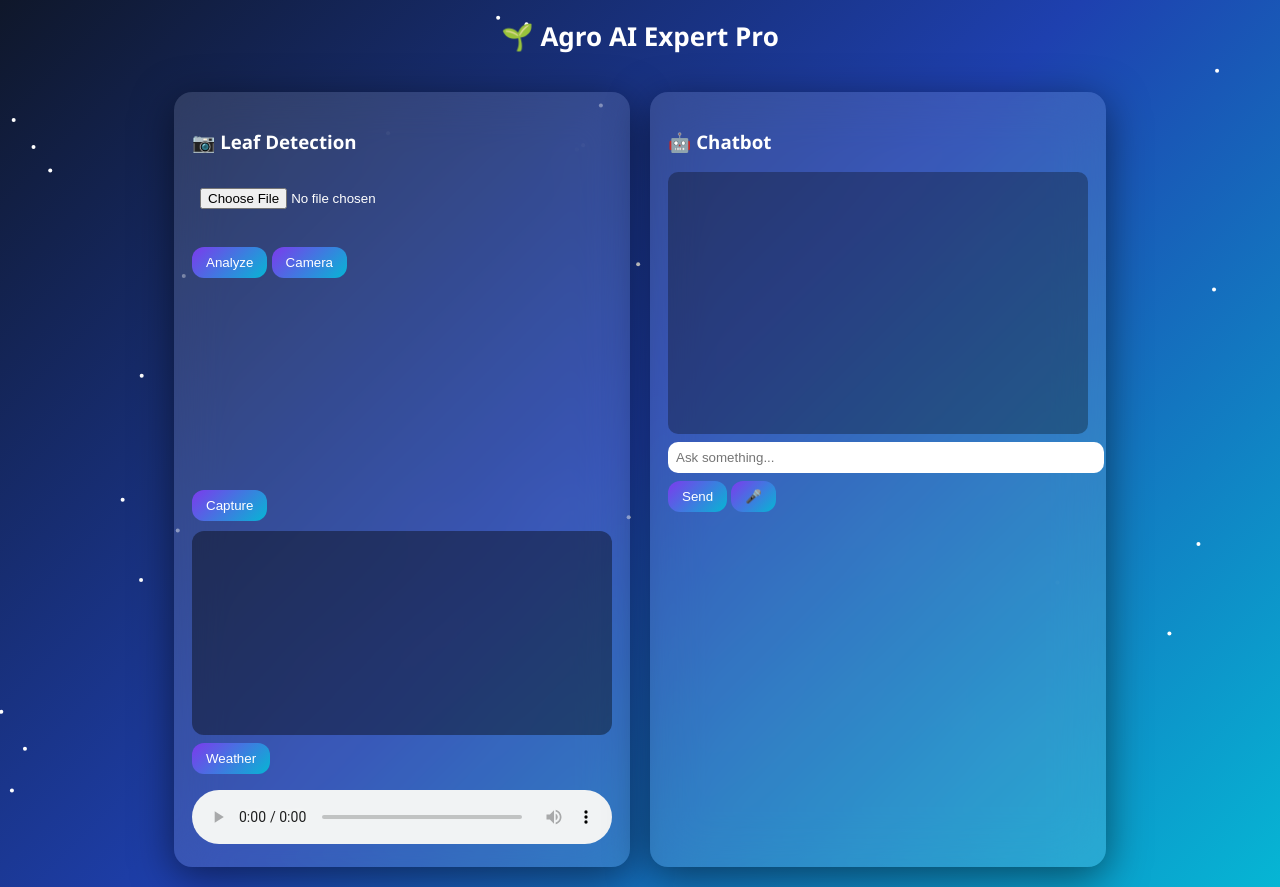
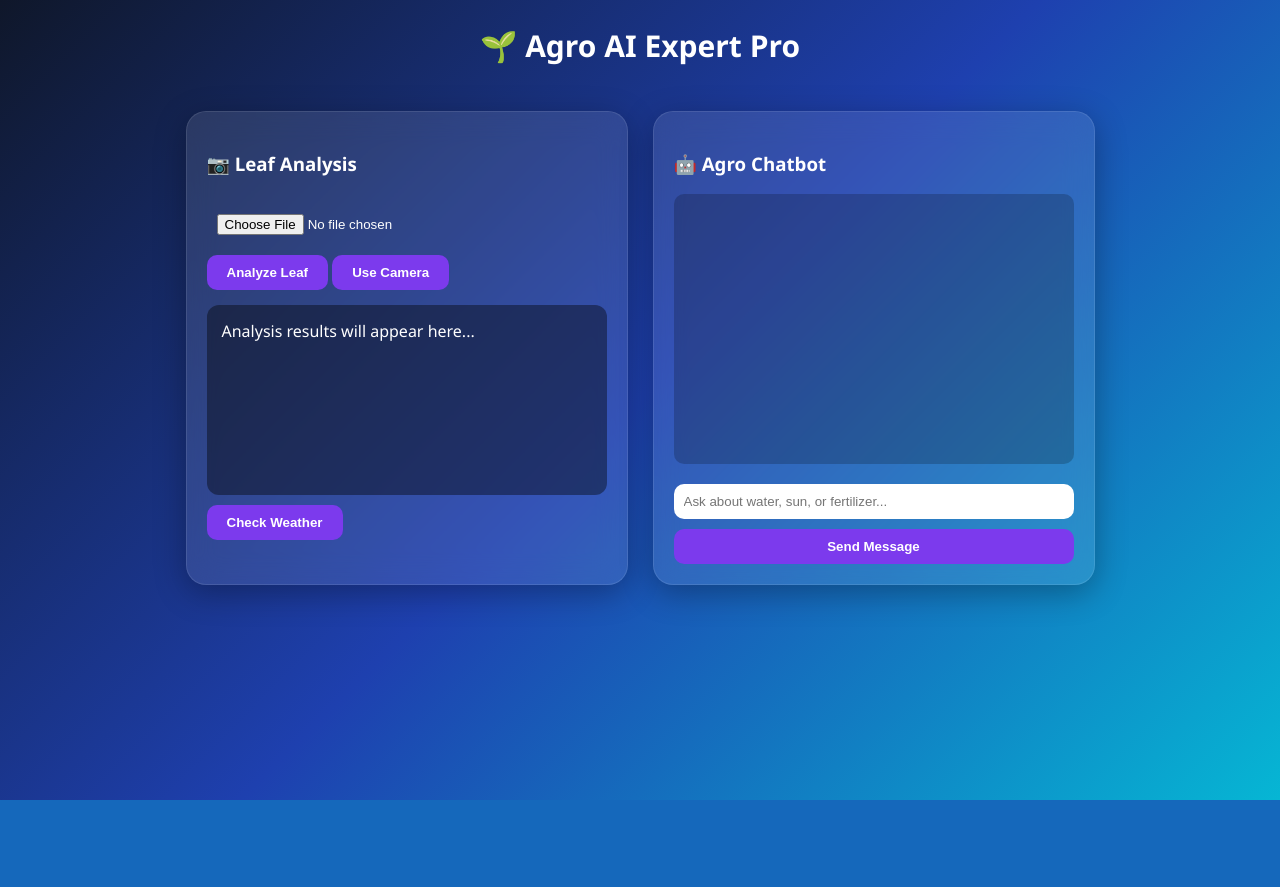
Before and after one commit to kaleeswarichithu-cloud/agro-ai-app, a Flask app: page / in a window 1280 px wide. After the commit the page ends 800 px from the top, so only its background shows below. Run offline with Flask 3, Linux system fonts and the light colour scheme.

Commit message:
Update index.html

```diff
--- a/templates/index.html
+++ b/templates/index.html
@@ -1,190 +1,134 @@
 <!DOCTYPE html>
-<html>
+<html lang="ta">
 <head>
     <meta charset="UTF-8">
-<title>Agro AI Expert</title>
-
+    <title>Agro AI Expert Pro</title>
     <style>
-body{
-margin:0;
-font-family:'Segoe UI';
-background:linear-gradient(135deg,#0f172a,#1e40af,#06b6d4);
-color:white;
-min-height:100vh;
-}
-canvas{position:fixed;top:0;left:0;z-index:-1;}
-.header{text-align:center;padding:18px;font-size:26px;font-weight:bold;}
-.container{display:flex;flex-wrap:wrap;justify-content:center;gap:20px;padding:20px;}
-.card{width:420px;background:rgba(255,255,255,0.12);backdrop-filter:blur(25px);
-border-radius:18px;padding:18px;box-shadow:0 10px 40px rgba(0,0,0,0.5);}
-.media{text-align:center;}
-video,img{width:90%;border-radius:12px;margin-top:10px;}
-input{width:100%;padding:8px;margin-top:8px;border-radius:10px;border:none;}
-.result{margin-top:10px;background:rgba(0,0,0,0.4);padding:12px;border-radius:12px;height:180px;overflow:auto;}
-button{padding:8px 14px;margin-top:8px;border:none;border-radius:12px;
-background:linear-gradient(135deg,#7c3aed,#06b6d4);color:white;cursor:pointer;}
-.chat{height:250px;overflow:auto;background:rgba(0,0,0,0.3);border-radius:10px;padding:6px;}
-.msg{padding:8px;margin:6px;border-radius:10px;max-width:80%;}
-.user{background:#3b82f6;margin-left:auto;text-align:right;}
-.bot{background:rgba(255,255,255,0.2);}
+        body { margin: 0; font-family: 'Segoe UI', sans-serif; background: linear-gradient(135deg,#0f172a,#1e40af,#06b6d4); color: white; min-height: 100vh; }
+        .header { text-align: center; padding: 25px; font-size: 30px; font-weight: bold; }
+        .container { display: flex; flex-wrap: wrap; justify-content: center; gap: 25px; padding: 20px; }
+        .card { width: 400px; background: rgba(255,255,255,0.1); backdrop-filter: blur(15px); border-radius: 20px; padding: 20px; box-shadow: 0 8px 32px rgba(0,0,0,0.3); border: 1px solid rgba(255,255,255,0.1); }
+        .media img, .media video { width: 100%; border-radius: 15px; margin-top: 10px; display: none; }
+        .result { margin-top: 15px; background: rgba(0,0,0,0.4); padding: 15px; border-radius: 12px; height: 160px; overflow-y: auto; white-space: pre-wrap; }
+        button { padding: 10px 20px; margin-top: 10px; border: none; border-radius: 10px; background: #7c3aed; color: white; cursor: pointer; font-weight: bold; }
+        .chat-area { height: 250px; overflow-y: auto; background: rgba(0,0,0,0.2); border-radius: 10px; padding: 10px; margin-bottom: 10px; }
+        .msg { padding: 8px 12px; margin: 5px 0; border-radius: 10px; max-width: 80%; }
+        .user { background: #3b82f6; align-self: flex-end; margin-left: auto; }
+        .bot { background: rgba(255,255,255,0.2); }
+        input { width: 100%; padding: 10px; border-radius: 10px; border: none; margin-top: 10px; box-sizing: border-box; }
     </style>
 </head>
-
 <body>
-
-<canvas id="bg"></canvas>
 
 <div class="header">🌱 Agro AI Expert Pro</div>
 
 <div class="container">
-
     <div class="card">
-<h3>📷 Leaf Detection</h3>
-
-<input type="file" id="img">
+        <h3>📷 Leaf Analysis</h3>
+        <input type="file" id="leafInput" accept="image/*">
         <div class="media"><img id="preview"></div>
-
-<button onclick="analyze()">Analyze</button>
-<button onclick="startCamera()">Camera</button>
-
+        <button onclick="analyze()">Analyze Leaf</button>
+        <button onclick="startCam()">Use Camera</button>
         <div class="media"><video id="video" autoplay></video></div>
-<button onclick="capture()">Capture</button>
-
-<div id="result" class="result"></div>
-
-<button onclick="getWeather()">Weather</button>
-<p id="weather"></p>
-
-<audio id="player" controls style="width:100%"></audio>
+        <button id="capBtn" style="display:none;" onclick="capture()">Take Photo</button>
+        <div id="resBox" class="result">Analysis results will appear here...</div>
+        <button onclick="fetchWeather()">Check Weather</button>
+        <p id="weatherInfo"></p>
+        <audio id="audioPlayer" controls style="width:100%; margin-top:10px; display:none;"></audio>
     </div>
 
     <div class="card">
-<h3>🤖 Chatbot</h3>
-
-<div id="chat" class="chat"></div>
-
-<input id="msg" placeholder="Ask something...">
-<button onclick="send()">Send</button>
-<button onclick="voice()">🎤</button>
+        <h3>🤖 Agro Chatbot</h3>
+        <div id="chatBox" class="chat-area"></div>
+        <input id="chatInp" placeholder="Ask about water, sun, or fertilizer...">
+        <button onclick="sendMessage()" style="width:100%;">Send Message</button>
     </div>
-
 </div>
 
 <script>
+    const player = document.getElementById("audioPlayer");
 
-/* ✅ FIX: NO BASE URL NEEDED */
-const BASE_URL = "";
-
-/* SNOW */
-let c=document.getElementById("bg");
-let ctx=c.getContext("2d");
-c.width=window.innerWidth;
-c.height=window.innerHeight;
-
-let p=[];
-for(let i=0;i<50;i++){
-p.push({x:Math.random()*c.width,y:Math.random()*c.height});
+    function play(url) {
+        if(!url) return;
+        player.src = url;
+        player.style.display = "block";
+        player.play();
     }
 
-function draw(){
-ctx.clearRect(0,0,c.width,c.height);
-ctx.fillStyle="white";
-p.forEach(a=>{
-ctx.beginPath();
-ctx.arc(a.x,a.y,2,0,Math.PI*2);
-ctx.fill();
-a.y+=0.3;
-if(a.y>c.height)a.y=0;
-});
-requestAnimationFrame(draw);
-}
-draw();
+    // Image Analysis
+    document.getElementById("leafInput").onchange = (e) => {
+        const img = document.getElementById("preview");
+        img.src = URL.createObjectURL(e.target.files[0]);
+        img.style.display = "block";
+    };
 
-/* AUDIO */
-function playAudio(url){
-let player=document.getElementById("player");
-player.src=url;   // ✅ FIXED
-player.play().catch(()=>{});
+    async function analyze() {
+        const file = document.getElementById("leafInput").files[0];
+        if(!file) return alert("Select an image!");
+        const fd = new FormData();
+        fd.append("file", file);
+
+        document.getElementById("resBox").innerText = "Processing...";
+        const res = await fetch("/predict", { method: "POST", body: fd });
+        const data = await res.json();
+        document.getElementById("resBox").innerText = data.text;
+        play(data.audio);
     }
 
-/* PREVIEW */
-img.onchange=()=>{
-preview.src=URL.createObjectURL(img.files[0]);
+    // Camera Logic
+    let stream;
+    async function startCam() {
+        const vid = document.getElementById("video");
+        vid.style.display = "block";
+        document.getElementById("capBtn").style.display = "block";
+        stream = await navigator.mediaDevices.getUserMedia({video: true});
+        vid.srcObject = stream;
     }
 
-/* ANALYZE */
-function analyze(){
-result.innerText="Analyzing...";
+    async function capture() {
+        const vid = document.getElementById("video");
+        const canvas = document.createElement("canvas");
+        canvas.width = vid.videoWidth; canvas.height = vid.videoHeight;
+        canvas.getContext("2d").drawImage(vid, 0, 0);
 
-let f=new FormData();
-f.append("file",img.files[0]);
-
-fetch("/predict",{method:"POST",body:f})   // ✅ FIXED
-.then(r=>r.json())
-.then(d=>{
-result.innerText=d.text;
-playAudio(d.audio);
+        canvas.toBlob(async (blob) => {
+            const fd = new FormData();
+            fd.append("file", new File([blob], "shot.jpg"));
+            const res = await fetch("/predict", { method: "POST", body: fd });
+            const data = await res.json();
+            document.getElementById("resBox").innerText = data.text;
+            play(data.audio);
+            stream.getTracks().forEach(t => t.stop());
+            vid.style.display = "none";
+            document.getElementById("capBtn").style.display = "none";
         });
     }
 
-/* CAMERA */
-let stream;
-async function startCamera(){
-stream=await navigator.mediaDevices.getUserMedia({video:true});
-video.srcObject=stream;
+    // Chatbot Logic
+    async function sendMessage() {
+        const inp = document.getElementById("chatInp");
+        const box = document.getElementById("chatBox");
+        if(!inp.value) return;
+
+        box.innerHTML += `<div class="msg user">${inp.value}</div>`;
+        const res = await fetch("/chat", {
+            method: "POST",
+            headers: {"Content-Type": "application/json"},
+            body: JSON.stringify({msg: inp.value})
+        });
+        const data = await res.json();
+        box.innerHTML += `<div class="msg bot">${data.reply}</div>`;
+        box.scrollTop = box.scrollHeight;
+        play(data.audio);
+        inp.value = "";
     }
 
-function capture(){
-let canvas=document.createElement("canvas");
-canvas.width=video.videoWidth;
-canvas.height=video.videoHeight;
-canvas.getContext("2d").drawImage(video,0,0);
-
-canvas.toBlob(b=>{
-let f=new FormData();
-f.append("file",new File([b],"img.jpg"));
-
-fetch("/predict",{method:"POST",body:f})   // ✅ FIXED
-.then(r=>r.json())
-.then(d=>{
-result.innerText=d.text;
-playAudio(d.audio);
-});
-});
-
-stream.getTracks().forEach(t=>t.stop());
+    async function fetchWeather() {
+        const res = await fetch("/weather");
+        const data = await res.json();
+        document.getElementById("weatherInfo").innerText = data.text;
+        play(data.audio);
     }
-
-/* CHAT */
-function send(){
-chat.innerHTML+=`<div class="msg user">${msg.value}</div>`;
-
-fetch("/chat",{   // ✅ FIXED
-method:"POST",
-headers:{"Content-Type":"application/json"},
-body:JSON.stringify({msg:msg.value})
-})
-.then(r=>r.json())
-.then(d=>{
-chat.innerHTML+=`<div class="msg bot">${d.reply}</div>`;
-chat.scrollTop=chat.scrollHeight;
-playAudio(d.audio);
-});
-
-msg.value="";
-}
-
-/* WEATHER */
-function getWeather(){
-fetch("/weather")   // ✅ FIXED
-.then(r=>r.json())
-.then(d=>{
-weather.innerText=d.text;
-playAudio(d.audio);
-});
-}
-
 </script>
-
 </body>
 </html>
```
Lines whose indentation alone changed are shown as unchanged.
